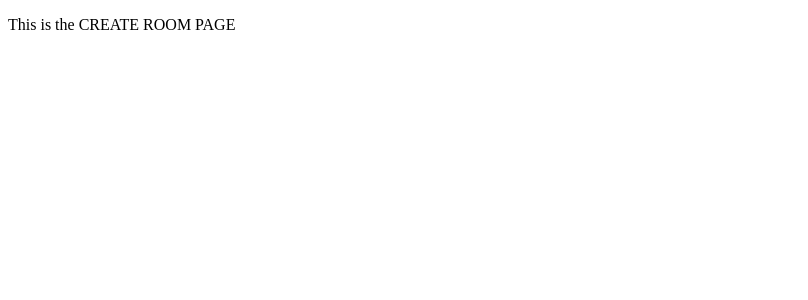
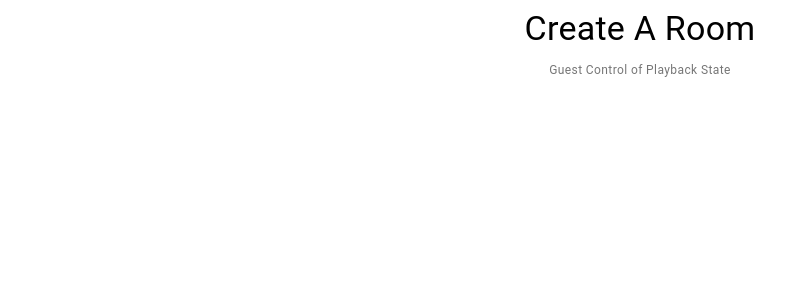
Before and after one commit to matthewmjm/music-controller, a React app in the folder frontend/: page /create in a window 1280 px wide. Shown: the top 300 px of the page, without its empty margins (0-808 px from the left). Built offline with nearby package versions, Linux system fonts and the light colour scheme; the HTML template or start-up script is replaced by a standard one.

Commit message:
create room return

```diff
--- a/frontend/src/components/CreateRoomPage.js
+++ b/frontend/src/components/CreateRoomPage.js
@@ -11,11 +11,28 @@
 import FormControlLabel from "@material-ui/core/FormControlLabel";
 
 export default class CreateRoomPage extends Component {
+	defaultVotes = 2;
+
 	constructor(props) {
 		super(props);
 	}
 
 	render() {
-		return <p>This is the CREATE ROOM PAGE</p>;
+		return (
+			<Grid container spacing={1}>
+				<Grid item xs={12} align="center">
+					<Typography component="h4" variant="h4">
+						Create A Room
+					</Typography>
+				</Grid>
+				<Grid item xs={12} align="center">
+					<FormControl component="fieldset">
+						<FormHelperText>
+							<div align="center">Guest Control of Playback State</div>
+						</FormHelperText>
+					</FormControl>
+				</Grid>
+			</Grid>
+		);
 	}
 }
```
